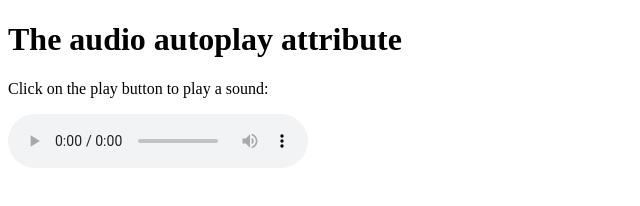
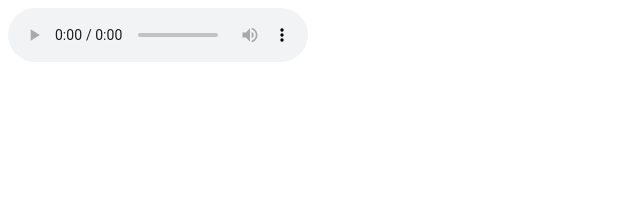
Before and after one commit to Spike172/music1, a plain HTML site: page index.html in a window 1280 px wide. Shown: the whole page, without its empty margins (0-640 px from the left). Drawn offline with Linux system fonts and the light colour scheme.

Commit message:
Update index.html

```diff
--- a/index.html
+++ b/index.html
@@ -1,10 +1,6 @@
 <!DOCTYPE html>
 <html>
 <body>
-
-<h1>The audio autoplay attribute</h1>
-
-<p>Click on the play button to play a sound:</p>
 
 <audio loop controls autoplay>
   <source src="winrate.mp3" type="audio/mpeg">
```
